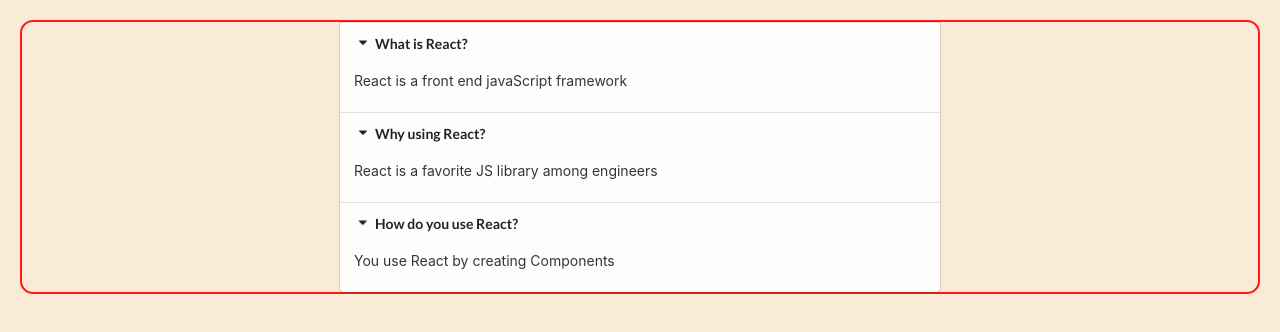
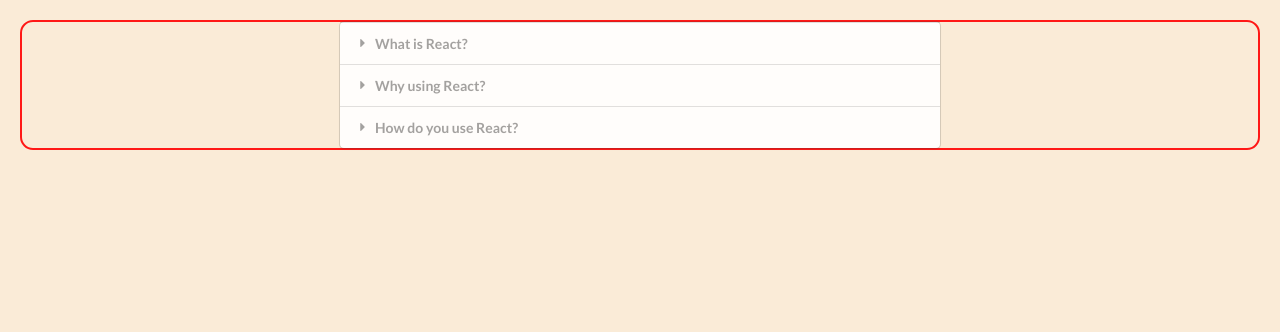
Before and after one commit to softwaree40/Accordion-App, a React (Create React App) app: page / in a window 1280 px wide. Shown: the top 332 px of the page. Built offline with nearby package versions, Linux system fonts and the light colour scheme.

Commit message:
adding new style for active content

```diff
--- a/src/component/Accordion.js
+++ b/src/component/Accordion.js
@@ -11,18 +11,19 @@
     }
 
     const renderItems = items.map((item,index)=>{
+    const active = activeIndex === index ? "active" : ""
 
       return (
         <div className="container">
-           <div onClick={()=> onTitleClick(index)} className="title active">
+           <div onClick={()=> onTitleClick(index)} className={`title ${active}`}>
               <i  className="dropdown icon"></i>
                {item.title}
            </div>
-           <div className="content active">
+           <div className={`content ${active}`}>
              <p>{item.content}</p>
 
            </div>
-           {activeIndex}
+
       </div>
       )
 
```
Also changed, not shown: 1 other file (tests, documents, lock files or other folders).
